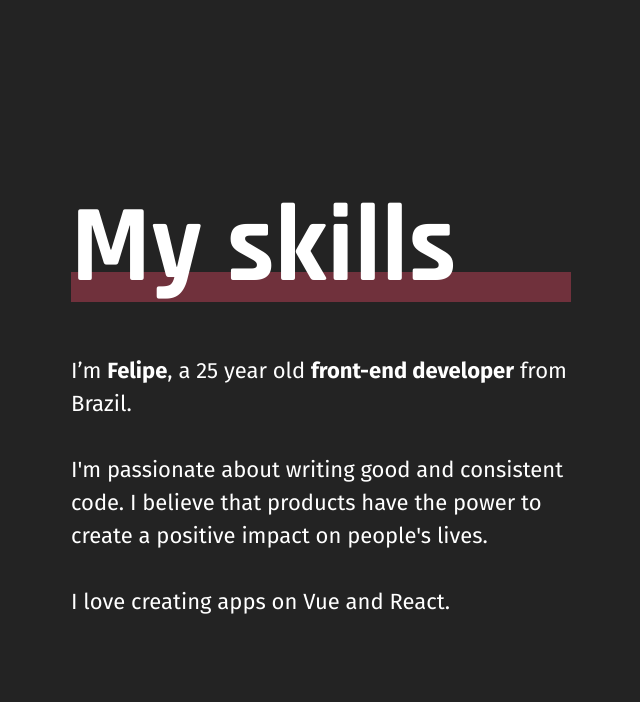
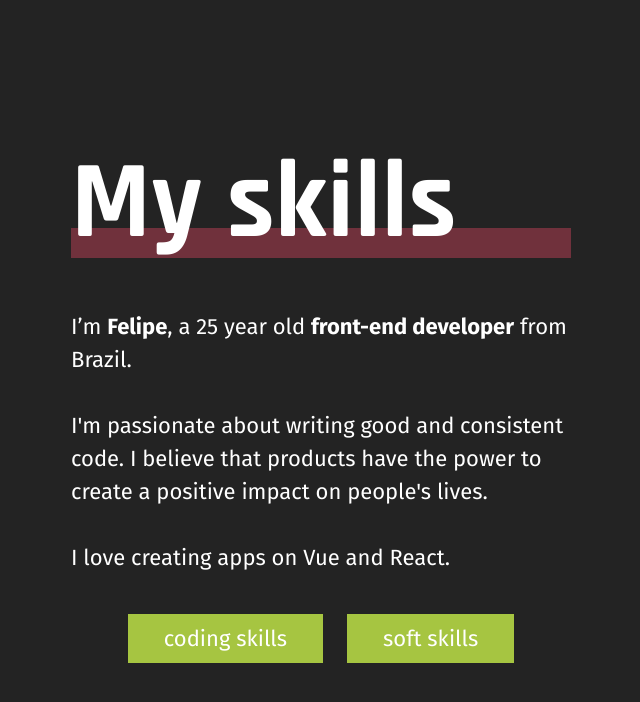
Before and after one commit to liraf/felipelira.me-new, a React (Create React App) app: page /skills in a window 1280 px wide. Shown: the top 702 px of the page, without its empty margins (319-959 px from the left). Built offline with nearby package versions, Linux system fonts and the light colour scheme.

Commit message:
feat(skills): creating button component and sub route buttons

```diff
--- /dev/null
+++ b/src/components/Button/Button.scss
@@ -0,0 +1,13 @@
+.button {
+  @include buttonReset();
+  @include typo-paragraph();
+  background-color: $fl-green;
+  color: $fl-white;
+  padding: 8px 36px;
+  transition: 150ms all ease-in-out;
+
+  &:hover {
+    background-color: $fl-white;
+    color: $fl-green;
+  }
+}
--- /dev/null
+++ b/src/components/Button/Button.tsx
@@ -0,0 +1,27 @@
+import * as React from "react";
+import "./Button.scss";
+
+export interface ButtonProps {
+  className?: string,
+  children: React.ReactNode,
+  onClick?: React.MouseEventHandler<HTMLButtonElement>,
+}
+
+const Button = (props: ButtonProps) => {
+  const {
+    className = '',
+    children,
+    onClick,
+  } = props;
+
+  return (
+    <button
+      className={`button ${className}`}
+      onClick={onClick}
+    >
+      {children}
+    </button>
+  );
+}
+
+export default Button;
--- /dev/null
+++ b/src/components/Button/index.ts
@@ -0,0 +1 @@
+export { default as Button } from './Button';
--- a/src/pages/Skills/Skills.scss
+++ b/src/pages/Skills/Skills.scss
@@ -18,3 +18,13 @@
 .description {
   @include typo-paragraph();
 }
+
+.buttonsWrapper {
+  margin-top: 40px;
+  display: flex;
+  justify-content: center;
+}
+
+.codingSkillsButton {
+  margin-right: 24px;
+}
--- a/src/pages/Skills/Skills.tsx
+++ b/src/pages/Skills/Skills.tsx
@@ -1,4 +1,6 @@
 import "./Skills.scss";
+
+import { Button } from "../../components/Button";
 
 const Skills = () => {
   return (
@@ -13,6 +15,15 @@ const Skills = () => {
           <br /><br />
           I love creating apps on Vue and React.
         </div>
+
+        <div className="buttonsWrapper">
+          <Button className="codingSkillsButton">
+            coding skills
+          </Button>
+          <Button>
+            soft skills
+          </Button>
+        </div>
       </div>
     </div>
   );
--- a/src/styles/_mixins.scss
+++ b/src/styles/_mixins.scss
@@ -48,3 +48,9 @@
   margin: auto;
   max-width: 90%;
 }
+
+@mixin buttonReset() {
+  background: none;
+  border: none;
+  cursor: pointer;
+}
```
